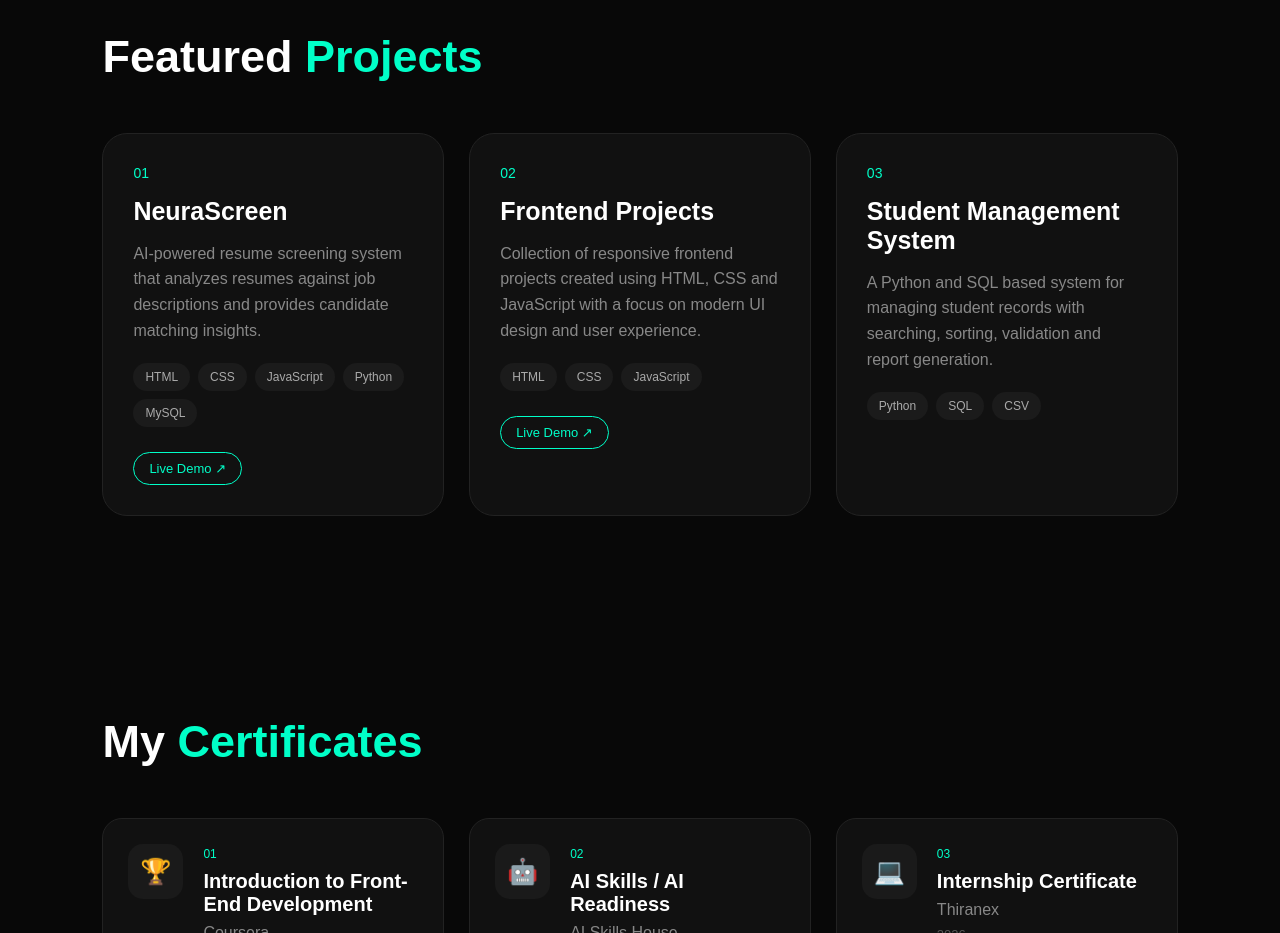
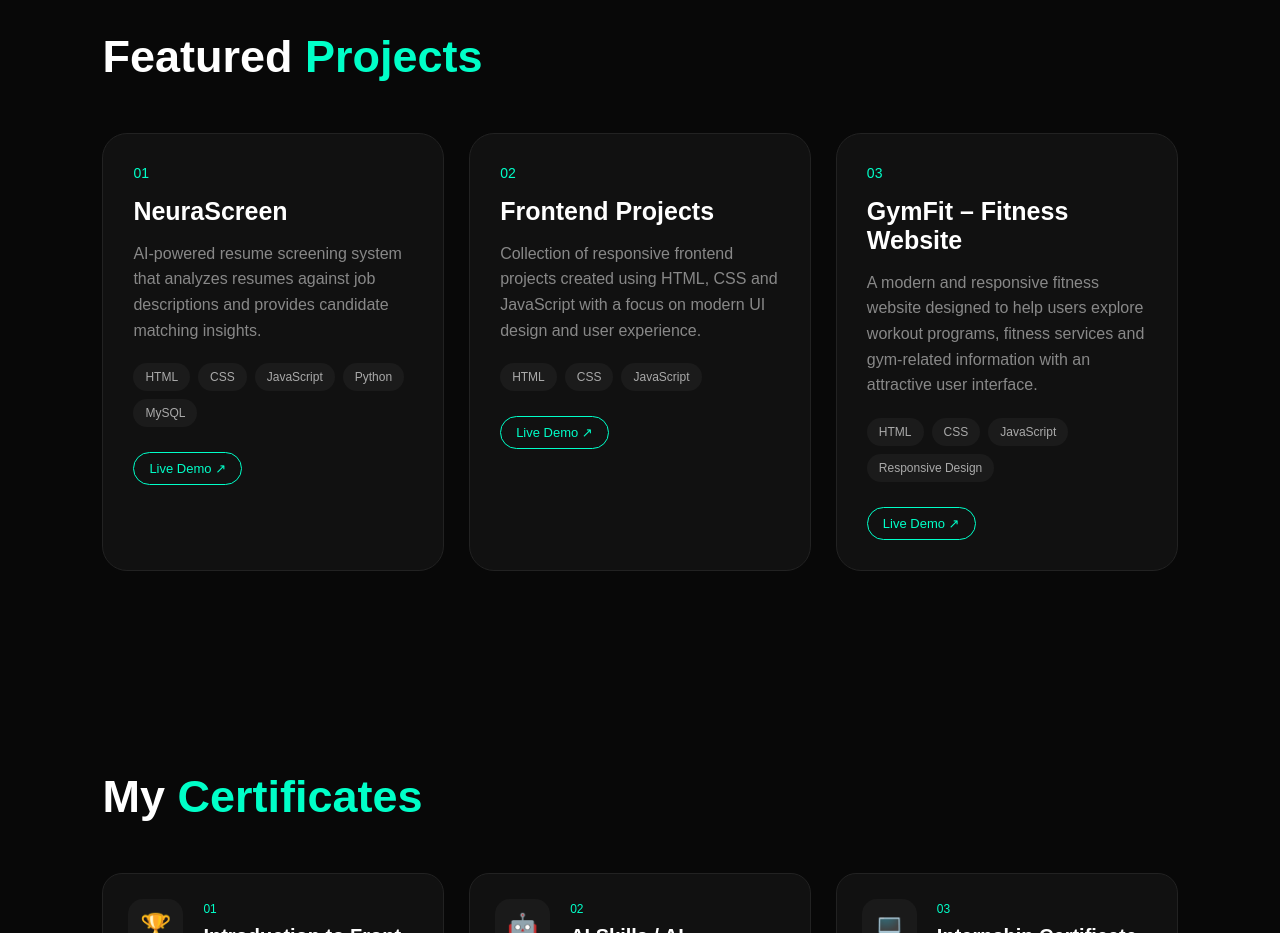
Before and after one commit to pradeep-dev-77/portfolio, a plain HTML site: page index.html in a window 1280 px wide. Shown: the part 1800-2733 px from the top of the page. Drawn offline with Linux system fonts and the light colour scheme.

```diff
--- a/index.html
+++ b/index.html
@@ -1355,8 +1355,7 @@
             <!-- PROJECT 2 -->
 
             <a class="project project-clickable" href="https://pradeep-dev-77.github.io/food_web/
-" target="_blank"
-                rel="noopener noreferrer" aria-label="Open Frontend Projects live demo">
+" target="_blank" rel="noopener noreferrer" aria-label="Open Frontend Projects live demo">
 
                 <span class="project-number">
                     02
@@ -1389,29 +1388,41 @@
 
             <!-- PROJECT 3 -->
 
-            <div class="project">
+            <!-- PROJECT 3 -->
+            <a class="project project-clickable" href="https://pradeep-dev-77.github.io/gymfit/" target="_blank"
+                rel="noopener noreferrer" aria-label="Open GymFit Fitness Website">
 
                 <span class="project-number">
                     03
                 </span>
 
                 <h3>
-                    Student Management System
+                    GymFit – Fitness Website
                 </h3>
 
                 <p>
-                    A Python and SQL based system for managing
-                    student records with searching, sorting,
-                    validation and report generation.
+                    A modern and responsive fitness website designed
+                    to help users explore workout programs, fitness
+                    services and gym-related information with an
+                    attractive user interface.
                 </p>
 
                 <div class="project-tags">
-                    <span class="tag">Python</span>
-                    <span class="tag">SQL</span>
-                    <span class="tag">CSV</span>
+                    <span class="tag">HTML</span>
+                    <span class="tag">CSS</span>
+                    <span class="tag">JavaScript</span>
+                    <span class="tag">Responsive Design</span>
                 </div>
 
-            </div>
+                <div class="project-links">
+                    <span class="project-btn">
+                        Live Demo ↗
+                    </span>
+                </div>
+
+            </a>
+
+        </div>
 
 
         </div>
```
